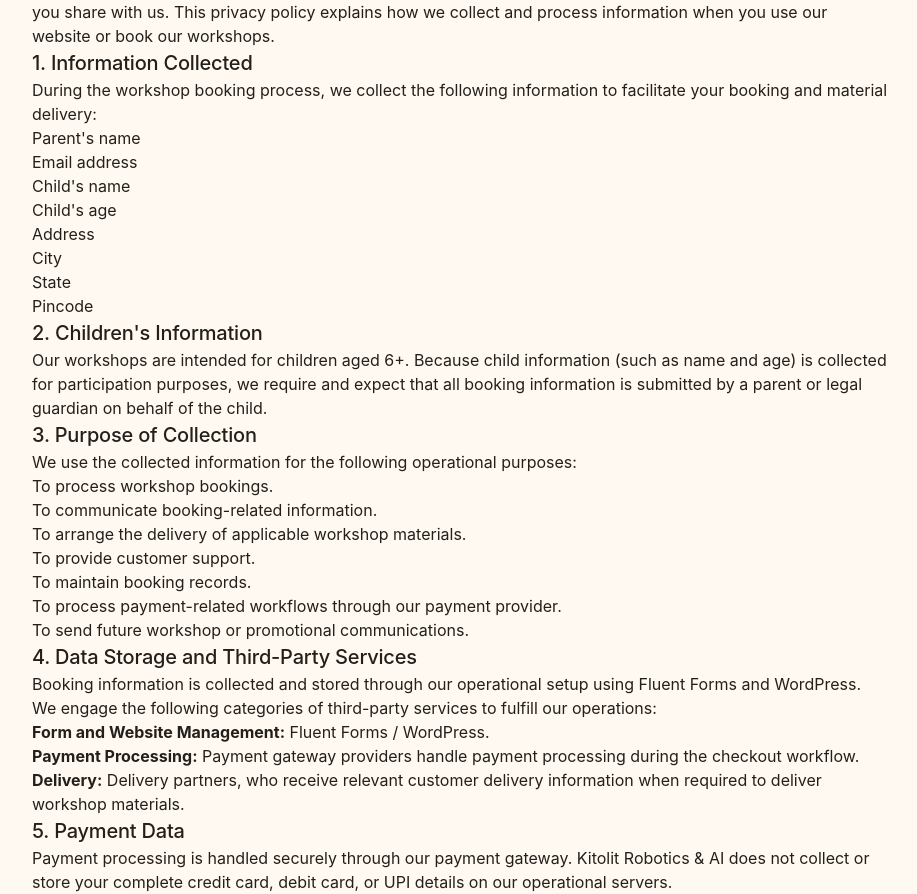
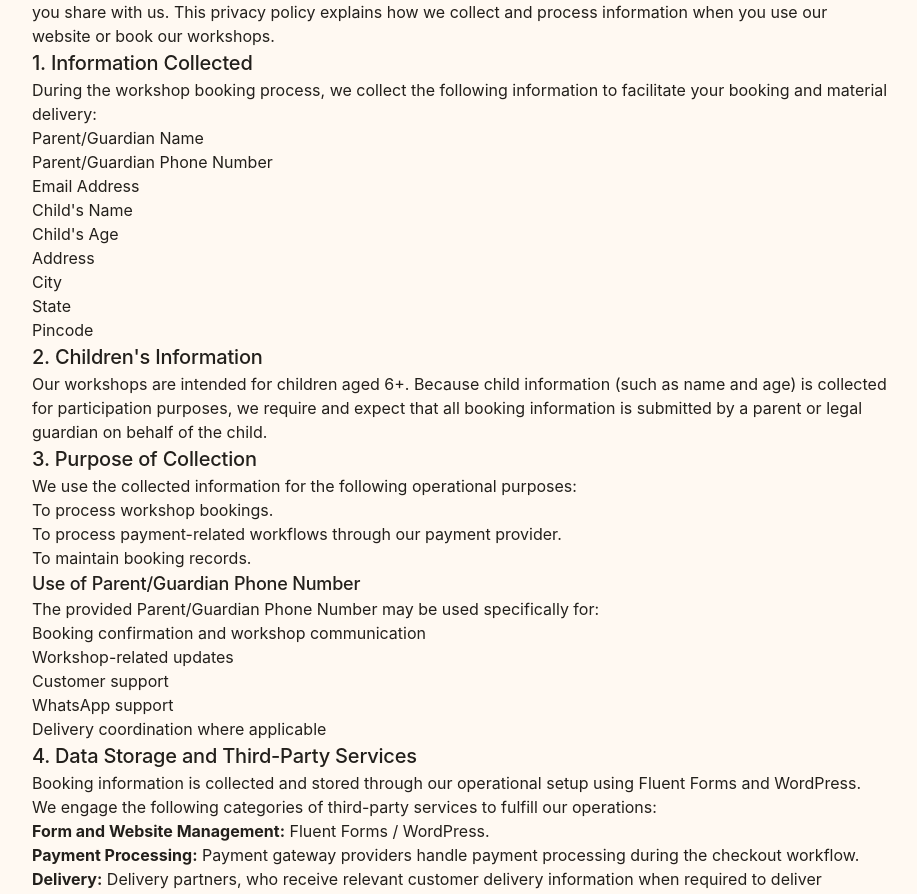
Before and after one commit to aprameyagoud/Kitolit-Mushak-MargFinder, a React (Vite) app: page /privacy-policy in a window 1280 px wide. Shown: the part 265-1159 px from the top of the page, without its empty margins (180-1097 px from the left). Built offline with nearby package versions, Linux system fonts and the light colour scheme.

Commit message:
Content changes

```diff
--- a/src/app/pages/PrivacyPolicyPage.tsx
+++ b/src/app/pages/PrivacyPolicyPage.tsx
@@ -13,10 +13,11 @@ export function PrivacyPolicyPage() {
         During the workshop booking process, we collect the following information to facilitate your booking and material delivery:
       </p>
       <ul>
-        <li>Parent's name</li>
-        <li>Email address</li>
-        <li>Child's name</li>
-        <li>Child's age</li>
+        <li>Parent/Guardian Name</li>
+        <li>Parent/Guardian Phone Number</li>
+        <li>Email Address</li>
+        <li>Child's Name</li>
+        <li>Child's Age</li>
         <li>Address</li>
         <li>City</li>
         <li>State</li>
@@ -34,12 +35,20 @@ export function PrivacyPolicyPage() {
       </p>
       <ul>
         <li>To process workshop bookings.</li>
-        <li>To communicate booking-related information.</li>
-        <li>To arrange the delivery of applicable workshop materials.</li>
-        <li>To provide customer support.</li>
+        <li>To process payment-related workflows through our payment provider.</li>
         <li>To maintain booking records.</li>
-        <li>To process payment-related workflows through our payment provider.</li>
-        <li>To send future workshop or promotional communications.</li>
+      </ul>
+
+      <h3>Use of Parent/Guardian Phone Number</h3>
+      <p>
+        The provided Parent/Guardian Phone Number may be used specifically for:
+      </p>
+      <ul>
+        <li>Booking confirmation and workshop communication</li>
+        <li>Workshop-related updates</li>
+        <li>Customer support</li>
+        <li>WhatsApp support</li>
+        <li>Delivery coordination where applicable</li>
       </ul>
 
       {/*
```
Also changed, not shown: 1 other file (tests, documents, lock files or other folders).
